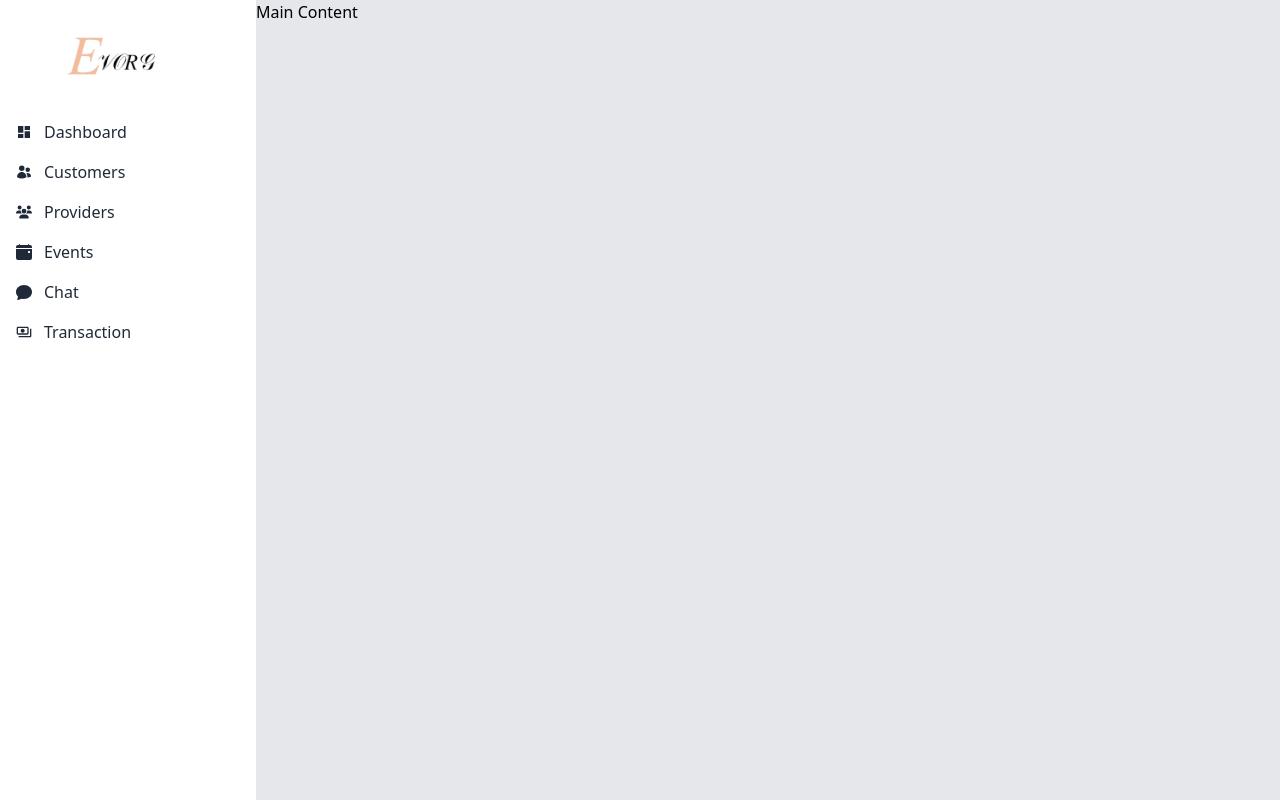
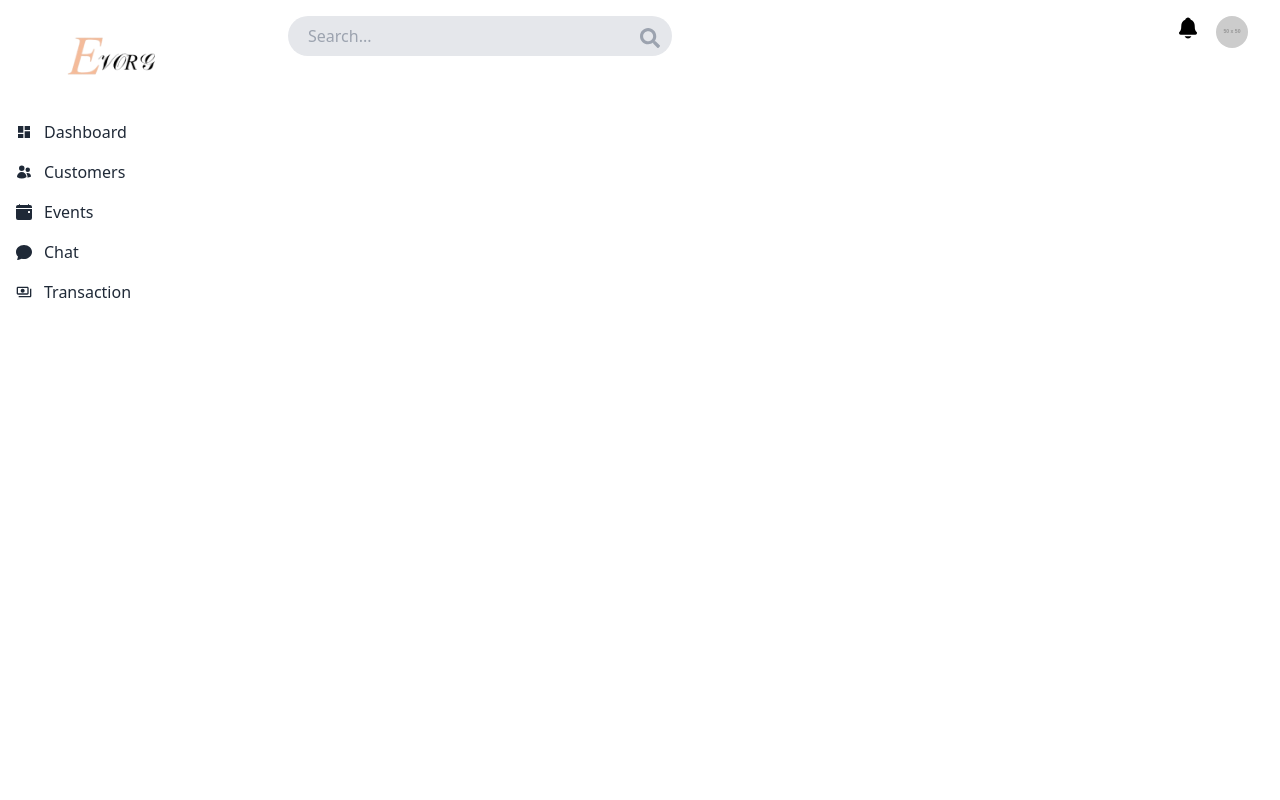
Before and after one commit to chaimaeir/EventOrg, a React (Vite) app in the folder frontend/: page / in a window 1280 px wide. Built offline with nearby package versions, Linux system fonts and the light colour scheme.

Commit message:
frontend provider dashboard

```diff
--- a/frontend/src/App.jsx
+++ b/frontend/src/App.jsx
@@ -8,6 +8,8 @@ import Customers from './components/dashboards/admin/Customers';
 import Events from './components/dashboards/admin/Events';
 import Chat from './components/dashboards/admin/Chat';
 import Payment from './components/dashboards/admin/Payment';
+import ProviderDashboard from './components/dashboards/provider/Dashboard';
+
 import './app.css'
 const App = ()=>{
   return (
@@ -18,7 +20,7 @@ const App = ()=>{
 
         {/* admin routes */}
 
-        <Route path='/' element={<AdminSidebar/>}/>
+          <Route path='/' element={<ProviderDashboard/>}/>
 
           <Route path="/Dashboard" element={<Dashboard />} />
           <Route path="/Customers" element={<Customers />} />
--- /dev/null
+++ b/frontend/src/components/dashboards/provider/Dashboard.jsx
@@ -0,0 +1,15 @@
+import React from 'react'
+import Sidebar from './Sidebar'
+import Navbar from './Navbar'
+
+function Dashboard() {
+  return (
+    <div className='flex '>
+
+    <Sidebar></Sidebar>
+    <Navbar></Navbar>
+    </div>
+  )
+}
+
+export default Dashboard
--- /dev/null
+++ b/frontend/src/components/dashboards/provider/Navbar.jsx
@@ -0,0 +1,56 @@
+import React, { useState } from 'react';
+import { FaSearch } from 'react-icons/fa';
+import { IoNotifications } from 'react-icons/io5';
+
+const Navbar = () => {
+  const [isOpen, setIsOpen] = useState(false);
+
+  const toggleDropdown = () => {
+    setIsOpen(!isOpen);
+  };
+
+  return (
+    <nav className="flex justify-between bg-white text-grey py-4 px-8 w-[1200px]">
+      <div className="flex">
+        <div className="relative">
+          <input
+            type="text"
+            placeholder="Search..."
+            className="px-5 py-2 w-96 rounded-full bg-gray-200 text-black focus:outline-none focus:bg-gray-200"
+          />
+          <FaSearch className="absolute w-5 h-5 right-3 top-3 text-gray-400 pointer-events-none" />
+        </div>
+      </div>
+      <div className="flex ">
+        <div className="mr-4">
+          <IoNotifications className="w-6 h-6 cursor-pointer" />
+        </div>
+        {/* Profile Pic */}
+        <div className="relative">
+          <button onClick={toggleDropdown} className="text-white focus:outline-none">
+            <img
+              className="h-8 w-8 rounded-full"
+              src="https://via.placeholder.com/50"
+              alt="Profile"
+            />
+          </button>
+          {isOpen && (
+            <div className="absolute right-0 mt-2 w-48 bg-white rounded-md shadow-lg py-1">
+              <button className="block px-4 py-2 text-gray-800 hover:bg-gray-200 w-full text-left">
+                Profile
+              </button>
+              <button className="block px-4 py-2 text-gray-800 hover:bg-gray-200 w-full text-left">
+                Sign Out
+              </button>
+              <button className="block px-4 py-2 text-gray-800 hover:bg-gray-200 w-full text-left">
+                Settings
+              </button>
+            </div>
+          )}
+        </div>
+      </div>
+    </nav>
+  );
+};
+
+export default Navbar;
--- /dev/null
+++ b/frontend/src/components/dashboards/provider/Sidebar.jsx
@@ -0,0 +1,66 @@
+import React from 'react';
+import { Link } from 'react-router-dom';
+import logoEvorg from '../../../assets/images/logoEvorg.png';
+import { MdDashboard } from "react-icons/md";
+import { HiUsers } from "react-icons/hi2";
+import { FaUsers } from "react-icons/fa6";
+import { BsCalendarEventFill } from "react-icons/bs";
+import { BsChatFill } from "react-icons/bs";
+import { MdOutlinePayments } from "react-icons/md";
+
+
+const Sidebar = () => {
+  return (
+    <>
+    <div className="flex h-screen">
+      {/* Sidebar */}
+      <div className="bg-white w-64 shadow">
+         {/* Logo */}
+         <div className="p-4">
+          <img src={logoEvorg} alt="Logo" className=" h-20 w-auto" />
+        </div>
+
+
+        <ul>
+          <li>
+            <Link to="/Dashboard" className="flex items-center px-4 py-2 text-gray-800 hover:bg-[#f4bc9b] hover:text-white hover:border hover:border-gray-400 hover:rounded-full">
+            <MdDashboard className="mr-3" />
+             Dashboard
+            </Link>
+          </li>
+          <li>
+            <Link to="/Customers" className="flex items-center px-4 py-2 text-gray-800 hover:bg-[#f4bc9b] hover:text-white hover:border hover:border-gray-400 hover:rounded-full">
+            <HiUsers className="mr-3" />
+              Customers
+            </Link>
+          </li>
+          <li>
+            <Link to="/Events" className="flex items-center px-4 py-2 text-gray-800 hover:bg-[#f4bc9b] hover:text-white hover:border hover:border-gray-400 hover:rounded-full">
+            <BsCalendarEventFill  className='mr-3'/>
+              Events
+            </Link>
+          </li>
+
+          <li>
+            <Link to="/Chat" className="flex items-center px-4 py-2 text-gray-800 hover:bg-[#f4bc9b] hover:text-white hover:border hover:border-gray-400 hover:rounded-full">
+            <BsChatFill className='mr-3' />
+              Chat
+            </Link>
+          </li>
+          <li>
+            <Link to="/Payment" className="flex items-center px-4 py-2 text-gray-800 hover:bg-[#f4bc9b] hover:text-white hover:border hover:border-gray-400 hover:rounded-full">
+            <MdOutlinePayments className='mr-3' />
+              Transaction
+            </Link>
+          </li>
+        </ul>
+      </div>
+
+      {/* Main Content
+      <div className="flex-1 bg-gray-200">Main Content</div> */}
+    </div>
+    </>
+  );
+};
+
+export default Sidebar;
```
Also changed, not shown: 1 other file (tests, documents, lock files or other folders).
